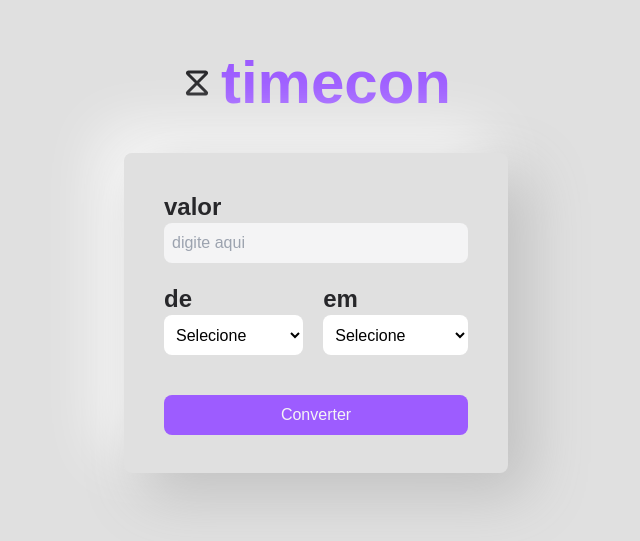
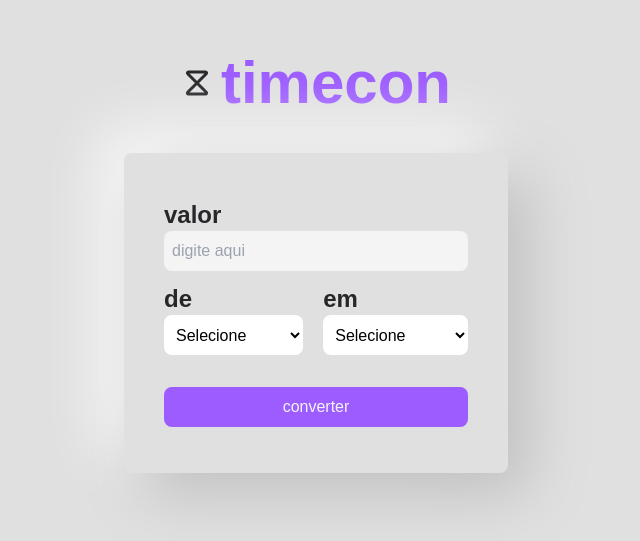
Before and after one commit to gpaiva00/timecon, a React (Vite) app: page / in a window 1280 px wide. Shown: the part 137-678 px from the top of the page, without its empty margins (324-964 px from the left). Built offline with nearby package versions, Linux system fonts and the light colour scheme; a small style sheet from the web is missing.

Commit message:
chore: created button

```diff
--- a/src/App.tsx
+++ b/src/App.tsx
@@ -18,7 +18,7 @@ function App() {
   }
 
   return (
-    <div className="w-full min-h-screen flex flex-1 gap-10 flex-col justify-center items-center px-3 sm:px-0">
+    <div className="w-full h-fit pt-6 sm:pt-0 sm:h-screen flex flex-1 gap-8 sm:gap-10 flex-col justify-center items-center px-3 sm:px-0">
       <h1 className="flex items-center gap-2 text-6xl font-black text-primary">
         <HourglassSimple size={32} weight="bold" className="text-zinc-800" />
         timecon
--- /dev/null
+++ b/src/components/Button.tsx
@@ -0,0 +1,17 @@
+interface ButtonProps {
+  text: string
+  onClick: () => void
+}
+
+export default function Button(props: ButtonProps) {
+  const { text, onClick } = props
+
+  return (
+    <button
+      className="w-full bg-primary text-zinc-100 font-medium hover:bg-zinc-800 hover:text-secondary rounded-lg p-2 h-12 sm:h-10 transition-colors"
+      onClick={onClick}
+    >
+      {text}
+    </button>
+  )
+}
--- a/src/components/Input.tsx
+++ b/src/components/Input.tsx
@@ -18,7 +18,7 @@ export default function Input(props: InputProps) {
         <label className="text-zinc-800 text-2xl font-bold">{label}</label>
       )}
       <input
-        className="w-full bg-zinc-100 border-zinc-200 rounded-lg p-2 h-10"
+        className="w-full bg-zinc-100 border-zinc-200 rounded-lg p-2 h-12 sm:h-10"
         type={type}
         placeholder={placeholder}
         value={value}
--- a/src/components/InputForm.tsx
+++ b/src/components/InputForm.tsx
@@ -1,6 +1,7 @@
 import { useState } from 'react'
 import { ResultProps } from '../App'
 import timecon from '../utils/timecon'
+import Button from './Button'
 import Input from './Input'
 import Select from './Select'
 
@@ -63,7 +64,7 @@ export default function InputForm(props: InputFormProps) {
 
   return (
     <form
-      className="flex flex-col gap-5 w-full sm:w-auto"
+      className="flex flex-col gap-3 w-full sm:w-auto"
       onSubmit={e => e.preventDefault()}
     >
       <Input
@@ -106,12 +107,7 @@ export default function InputForm(props: InputFormProps) {
         />
       </div>
 
-      <button
-        className="w-full bg-primary text-zinc-100 font-medium hover:bg-zinc-800 hover:text-secondary rounded-lg p-2 h-10 transition-colors"
-        onClick={handleConvert}
-      >
-        Converter
-      </button>
+      <Button onClick={handleConvert} text="converter" />
     </form>
   )
 }
--- a/src/components/ResultView.tsx
+++ b/src/components/ResultView.tsx
@@ -1,5 +1,6 @@
 import { ResultProps } from '../App'
 import englishUnitToPortuguese from '../utils/englishUnitToPortuguese'
+import Button from './Button'
 
 interface ResultViewProps {
   result: ResultProps
@@ -9,7 +10,7 @@ interface ResultViewProps {
 export default function ResultView(props: ResultViewProps) {
   const { result, onClose } = props
   return (
-    <div className="w-full flex flex-col gap-6">
+    <div className="w-full flex flex-col gap-12 sm:gap-6">
       <h1 className="flex flex-col items-center gap-5 font-bold text-5xl text-zinc-800">
         <span className="flex items-center gap-2">
           {`${result.time}`}
@@ -26,12 +27,7 @@ export default function ResultView(props: ResultViewProps) {
         </span>
       </h1>
 
-      <button
-        className="w-full bg-primary text-zinc-100 font-medium hover:bg-zinc-800 hover:text-secondary rounded-lg p-2 h-10 transition-colors"
-        onClick={onClose}
-      >
-        Voltar
-      </button>
+      <Button onClick={onClose} text="voltar" />
     </div>
   )
 }
--- a/src/components/Select.tsx
+++ b/src/components/Select.tsx
@@ -19,7 +19,7 @@ export default function Select(props: SelectProps) {
         <label className="text-zinc-800 text-2xl font-bold">{label}</label>
       )}
       <select
-        className="w-full bg-white border-zinc-200 rounded-lg p-2 h-10"
+        className="w-full bg-white border-zinc-200 rounded-lg p-2 h-12 sm:h-10"
         {...rest}
       >
         <option value="">Selecione</option>
```
